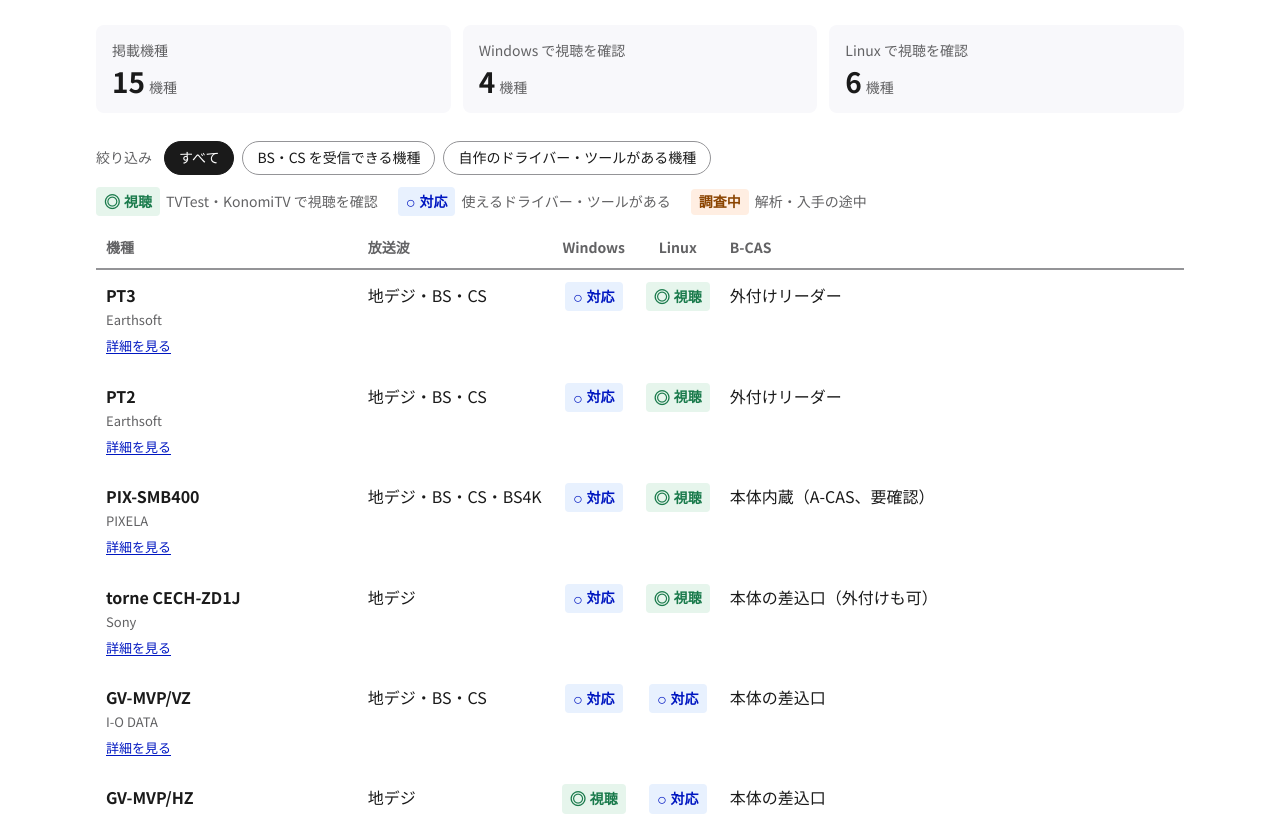
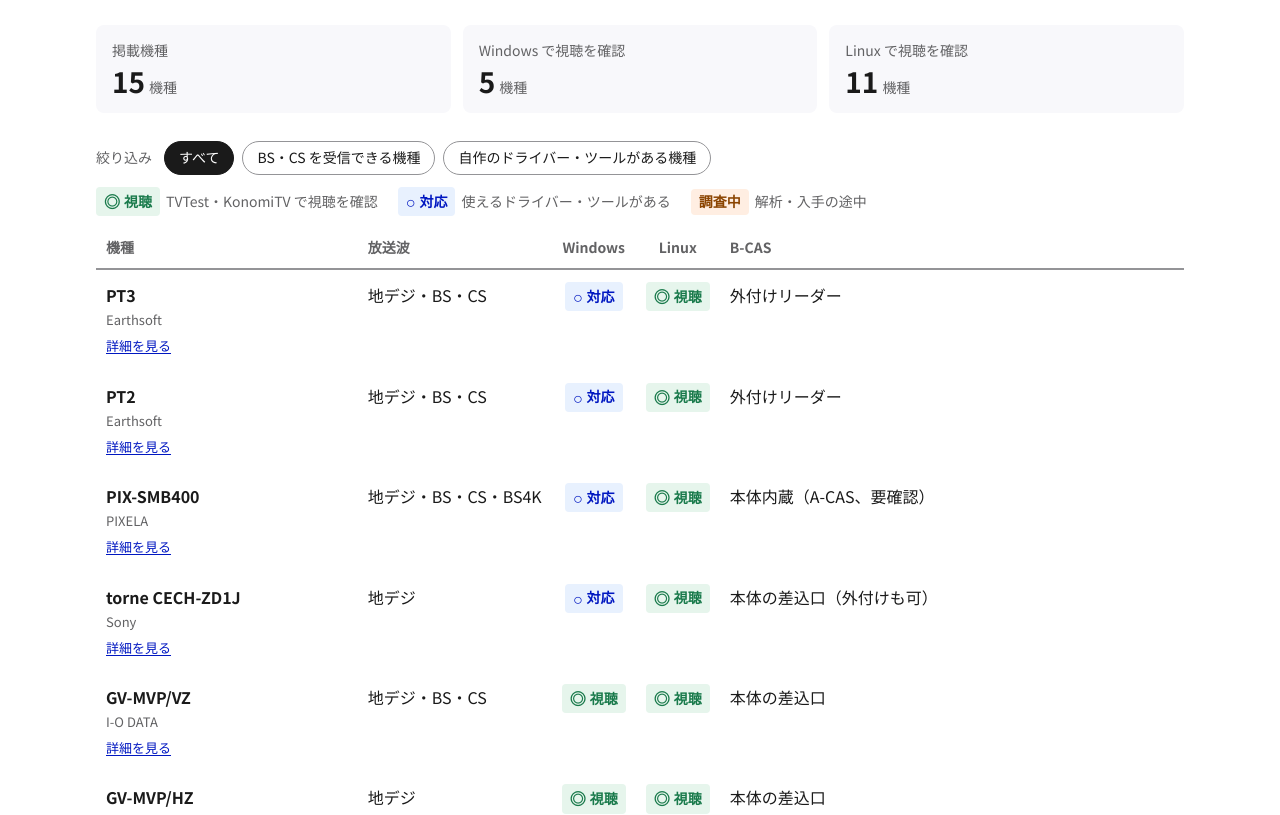
Before and after one commit to waya0125/waya0125.github.io, a plain HTML site: page tuners/index.html in a window 1280 px wide. Shown: the part 137-952 px from the top of the page. Drawn offline with Linux system fonts and the light colour scheme.

Commit message:
feat(tuners): mark GV-MVP VZ/HZ, DY-UD200, UT100B and U3S as viewed
Co-Authored-By: Claude Opus 5.5 <noreply@anthropic.com>

```diff
--- a/tuners/index.html
+++ b/tuners/index.html
@@ -243,13 +243,13 @@ const devices = [
     official: [], officialNote: "PC 用の公式ドライバーはありません。",
     note: "Mirakurun（coax）で 3 台を常用しています。KonomiTV でのライブ視聴と、EDCB 経由の予約録画を確認しました。" },
   { maker: "I-O DATA", name: "GV-MVP/VZ", conn: "USB 04bb:052b", band: "地デジ・BS・CS", bcas: "本体の差込口", prep: true,
-    win: { mark: "ok", date: "2026-11-18", repos: ["nuIlpointer/BonDriver_GVMVPVZ"] },
-    linux: { mark: "ok", date: "2026-11-19", repos: ["waya0125/recgvmvp"] },
+    win: { mark: "good", date: "2026-11-18", repos: ["nuIlpointer/BonDriver_GVMVPVZ"] },
+    linux: { mark: "good", date: "2026-11-19", repos: ["waya0125/recgvmvp"] },
     official: [["製品ページ", "https://www.iodata.jp/product/av/tidegi/gv-mvpvz/"], ["サポートライブラリ", "https://www.iodata.jp/lib/product/g/3338.htm"]], officialNote: "",
     note: "地デジ・BS・CS とも 60 秒の録画でドロップ 0。Mirakurun 経由で GV-MVP/HZ と同時に録画できます。BS・CS のアンテナには電源を供給しません。" },
   { maker: "I-O DATA", name: "GV-MVP/HZ", conn: "USB 04bb:0522", band: "地デジ", bcas: "本体の差込口", prep: true,
     win: { mark: "good", date: "2026-11-24", repos: ["waya0125/BonDriver_GVMVPHZ"] },
-    linux: { mark: "ok", date: "2026-11-19", repos: ["waya0125/recgvmvp"] },
+    linux: { mark: "good", date: "2026-11-19", repos: ["waya0125/recgvmvp"] },
     official: [["製品ページ", "https://www.iodata.jp/product/av/tidegi/gv-mvphz/"], ["サポートライブラリ", "https://www.iodata.jp/lib/product/g/2095.htm"]], officialNote: "",
     note: "Windows 11（x64）の TVTest で視聴を確認しました（D 0 / E 0 / S 0）。Linux では Mirakurun 経由で GV-MVP/VZ と同時に録画し、ドロップ 0 でした。" },
   { maker: "I-O DATA", name: "GV-MVP/AZ", conn: "調査中", band: "地デジ", bcas: "調査中", prep: true,
@@ -259,17 +259,17 @@ const devices = [
     note: "実機は未入手です。Windows で使うには純正ドライバーが必要です。" },
   { maker: "Dynaconnective", name: "DY-UD200", conn: "USB 1c11:1004", band: "地デジ", bcas: "本体の差込口（Linux は外付けも可）", prep: true,
     win: { mark: "good", date: "2026-11-22", repos: ["waya0125/BonDriver_Dyna"] },
-    linux: { mark: "ok", date: "2026-11-22", repos: ["waya0125/recdyna"] },
+    linux: { mark: "good", date: "2026-11-22", repos: ["waya0125/recdyna"] },
     official: [["有志の BonDriver_dyud の配布ページ（Wayback Machine）", "http://web.archive.org/web/20130527152129/http://dyud200.zxq.net/"], ["有志のまとめ Wiki「USB地デジチューナ DY-UD200 まとめwiki」（atwiki）", "https://w.atwiki.jp/dy-ud200/"]], officialNote: "メーカー（ダイナコネクティブ）は 2010 年 10 月に自己破産を申請し、サイトはなくなっています。代わりに有志の資料を載せています。",
     note: "TVTest 0.10.0 でチャンネルスキャン・選局・録画を確認（D 0 / E 0 / S 0）。Linux では Mirakurun 経由の 30 分の録画で、ドロップは 4 回でした。" },
   { maker: "Quixun", name: "QRS-UT100B", conn: "USB 3275:7020", band: "地デジ", bcas: "本体の差込口（外付けも可）", prep: true,
     win: { mark: "good", date: "2026-11-22", repos: ["waya0125/BonDriver_Friio"] },
-    linux: { mark: "ok", date: "2026-11-11", repos: ["waya0125/recfriio"] },
+    linux: { mark: "good", date: "2026-11-11", repos: ["waya0125/recfriio"] },
     official: [["製品ページ（Wayback Machine）", "http://web.archive.org/web/20100224054943/http://www.quixun.co.jp:80/product/qrs-ut100b.html"], ["サポートページ（Wayback Machine）", "http://web.archive.org/web/20100212202729/http://www.quixun.co.jp:80/support/qrs-ut100b.html"]], officialNote: "メーカーのサイトはなくなっています。",
     note: "TVTest 0.10.0 でチャンネルスキャン・選局を確認（E 0 / S 0）。Linux では 30 分の録画で、誤り・欠けはありませんでした。" },
   { maker: "SKNET", name: "MonsterTV U3S（SK-MTVU3S）", conn: "USB 3275:9015", band: "地デジ・BS・CS", bcas: "本体の差込口（外付けも可。Linux の本体の差込口は未確認）", prep: true,
     win: { mark: "good", date: "2026-11-23", repos: ["waya0125/BonDriver_Friio"] },
-    linux: { mark: "ok", date: "2026-11-19", repos: ["waya0125/recfriio"] },
+    linux: { mark: "good", date: "2026-11-19", repos: ["waya0125/recfriio"] },
     official: [["製品ページ", "https://sknet-web.co.jp/product/mtvu3s/index.html"], ["ダウンロード", "https://sknet-web.co.jp/product/mtvu3s/download.html"]], officialNote: "",
     note: "TVTest 0.10.0 で選局を確認（D 0 / E 0 / S 0）。Windows は 8.1 以降が必要です。Linux では地デジ・BS・CS の受信で誤り 0 でした。" },
   { maker: "BUFFALO", name: "DT-H45/U2", conn: "USB 0411:0128", band: "地デジ", bcas: "本体の差込口", prep: true,
```
